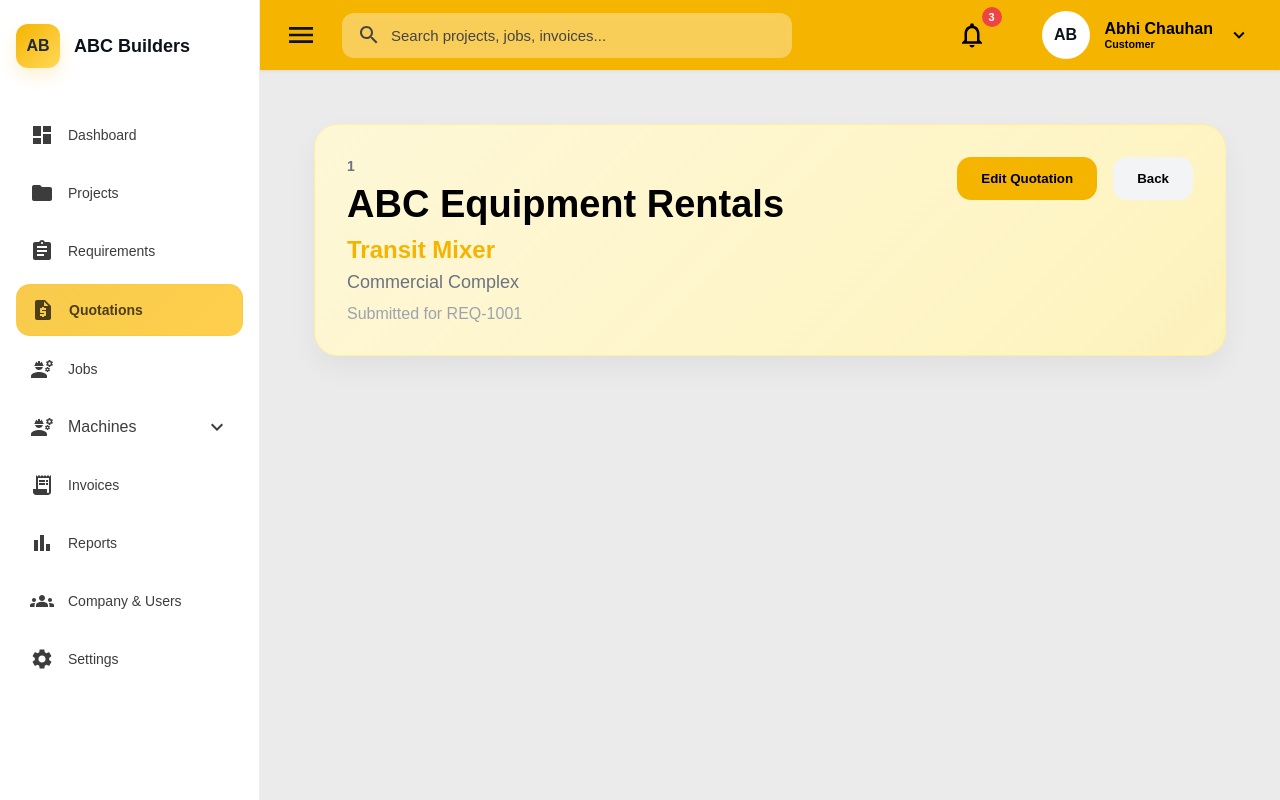
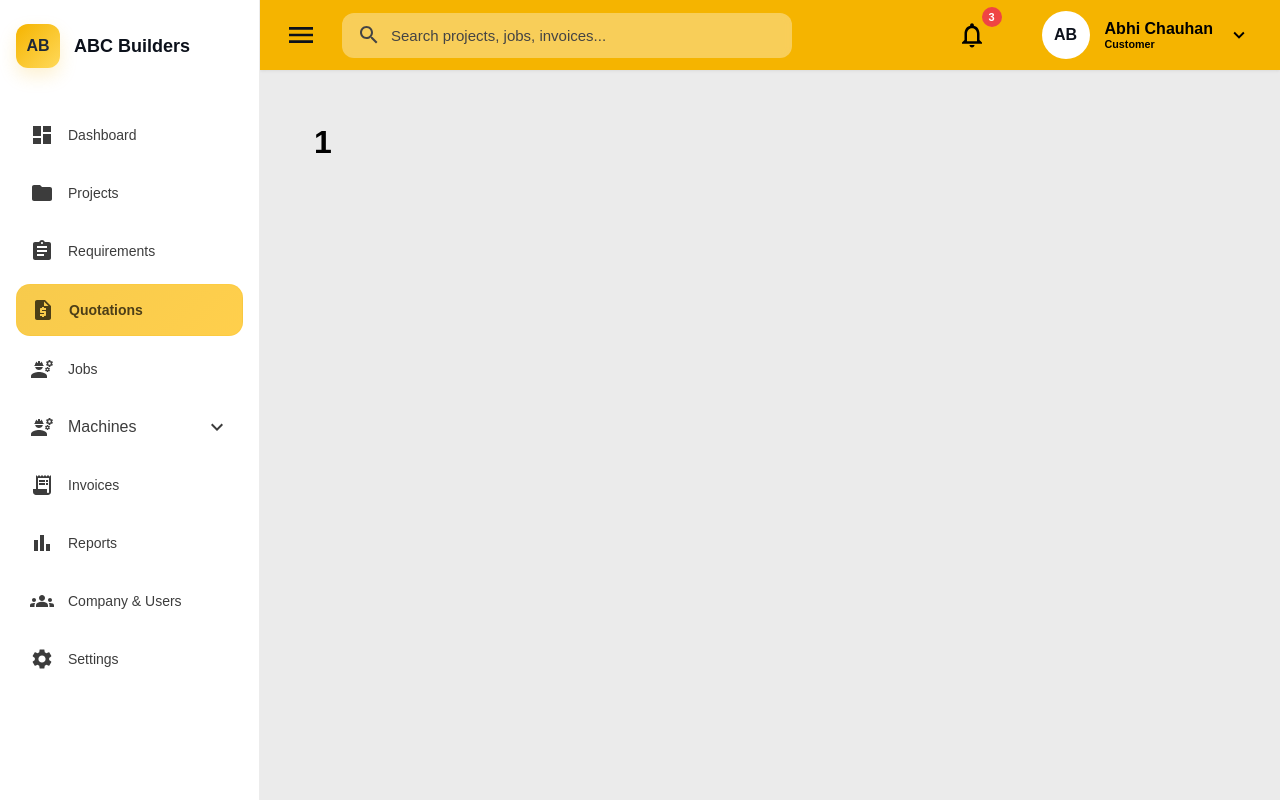
Before and after one commit to labhichauhanl/AB-Constructions, a React (Vite) app: page /quotations/1 in a window 1280 px wide. Built offline with nearby package versions, Linux system fonts and the light colour scheme; sample sign-in values are in the browser's storage.

Commit message:
unified the route for same quote

```diff
--- a/src/pages/Quotations/QuotationDetails.jsx
+++ b/src/pages/Quotations/QuotationDetails.jsx
@@ -6,29 +6,7 @@ function QuotationDetails() {
 
     return (
         <div className={styles.detailsPage}>
-            <div className={styles.headerSection}>
-
-                <div className={styles.headerInfo}>
-                    <span className={styles.quoteId}>{id}</span>
-                    <h1>ABC Equipment Rentals</h1>
-                    <h2>Transit Mixer</h2>
-                    <p>Commercial Complex</p>
-                    <span className={styles.requestInfo}>
-                        Submitted for REQ-1001
-                    </span>
-                </div>
-
-                <div className={styles.headerButtons}>
-                    <button className={styles.editButton}>
-                        Edit Quotation
-                    </button>
-
-                    <button className={styles.backButton}>
-                        Back
-                    </button>
-                </div>
-
-            </div>
+            <h1>{id}</h1>
         </div>
     );
 }
--- a/src/pages/Quotations/Quotations.jsx
+++ b/src/pages/Quotations/Quotations.jsx
@@ -330,7 +330,7 @@ function Quotations() {
                       <button
                         className={styles.viewButton}
                         onClick={() =>
-                          navigate(`/quotations/${quote.quoteId}`)
+                          navigate(`/quotations/${quote.requirementId}`)
                         }>
                         View Details
                       </button>
```
